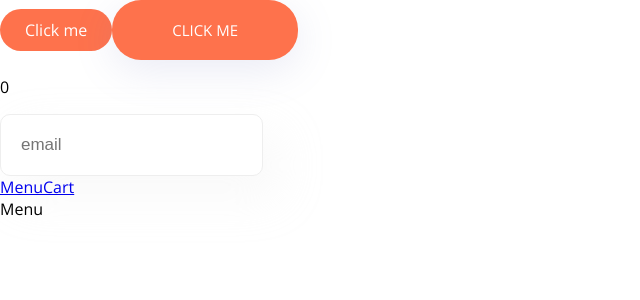
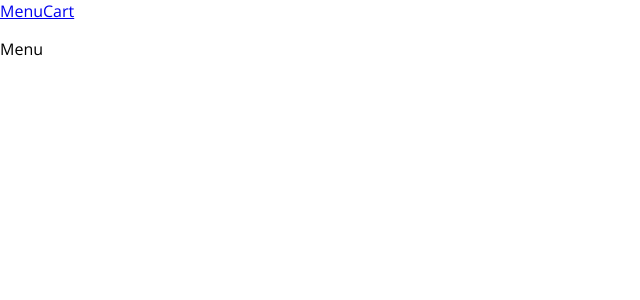
Before and after one commit to igerne94/food-app, a React (Vite) app: page / in a window 1280 px wide. Shown: the top 300 px of the page, without its empty margins (0-640 px from the left). Built offline with nearby package versions, Linux system fonts and the light colour scheme.

Commit message:
Repetetive Menu, Cart w Link; moved createBrowserRouter to main

```diff
--- a/src/App.tsx
+++ b/src/App.tsx
@@ -1,25 +1,6 @@
 import { useState } from 'react';
 import Button from './components/Button/Button'
 import Input from './components/Input/Input';
-import { createBrowserRouter, RouterProvider } from 'react-router-dom';
-import { Menu } from './components/Pages/Menu/Menu';
-import { Cart } from './components/Pages/Cart/Cart';
-import { ErrorM } from './components/Pages/Error/ErrorM';
-
-const router = createBrowserRouter([
-  {
-    path: "/",
-    element: <Menu />,
-  },
-  {
-    path: "cart",
-    element: <Cart />,
-  },
-  {
-    path: "*",
-    element: <ErrorM />,
-  },
-]);
 
 function App() {
   const [counter, setCounter] = useState<number>(0);
@@ -35,11 +16,6 @@ function App() {
       <Button appearance="primary">Click me</Button>
       <p>{counter}</p>
       <Input placeholder='email' />
-      <div>
-        <a href='/'>Menu</a>
-        <a href='/cart'>Cart</a>
-      </div>
-      <RouterProvider router={router} />
     </>
   )
 }
--- a/src/components/Pages/Cart/Cart.tsx
+++ b/src/components/Pages/Cart/Cart.tsx
@@ -1,3 +1,11 @@
+import { Link } from "react-router-dom";
+
 export function Cart() {
-    return <>Cart</>
+    return <>
+        <div>
+            <Link to='/'>Menu</Link>
+            <Link to='/cart'>Cart</Link>
+        </div>
+        <p>Cart</p>
+    </>
 }
--- a/src/components/Pages/Error/ErrorM.tsx
+++ b/src/components/Pages/Error/ErrorM.tsx
@@ -1,3 +1,11 @@
+import { Link } from "react-router-dom";
+
 export function ErrorM() {
-    return <>Error! The page not found</>
+    return <>
+        <div>
+            <Link to='/'>Menu</Link>
+            <Link to='/cart'>Cart</Link>
+        </div>
+        <p>Error! The page not found</p>
+    </>
 }
--- a/src/components/Pages/Menu/Menu.tsx
+++ b/src/components/Pages/Menu/Menu.tsx
@@ -1,3 +1,11 @@
+import { Link } from "react-router-dom";
+
 export function Menu() {
-    return <>Menu</>
+    return <>
+        <div>
+            <Link to='/'>Menu</Link>
+            <Link to='/cart'>Cart</Link>
+        </div>
+        <p>Menu</p>
+    </>
 }
--- a/src/main.tsx
+++ b/src/main.tsx
@@ -1,10 +1,30 @@
 import { StrictMode } from 'react'
 import { createRoot } from 'react-dom/client'
-import App from './App.tsx'
+// import App from './App.tsx'
 import './index.css'
+import { createBrowserRouter, RouterProvider } from 'react-router-dom';
+import { Menu } from './components/Pages/Menu/Menu';
+import { Cart } from './components/Pages/Cart/Cart';
+import { ErrorM } from './components/Pages/Error/ErrorM';
+
+const router = createBrowserRouter([
+  {
+    path: "/",
+    element: <Menu />,
+  },
+  {
+    path: "cart",
+    element: <Cart />,
+  },
+  {
+    path: "*",
+    element: <ErrorM />,
+  },
+]);
+
 
 createRoot(document.getElementById('root')!).render(
   <StrictMode>
-    <App />
+    <RouterProvider router={router} />
   </StrictMode>,
 )
```
